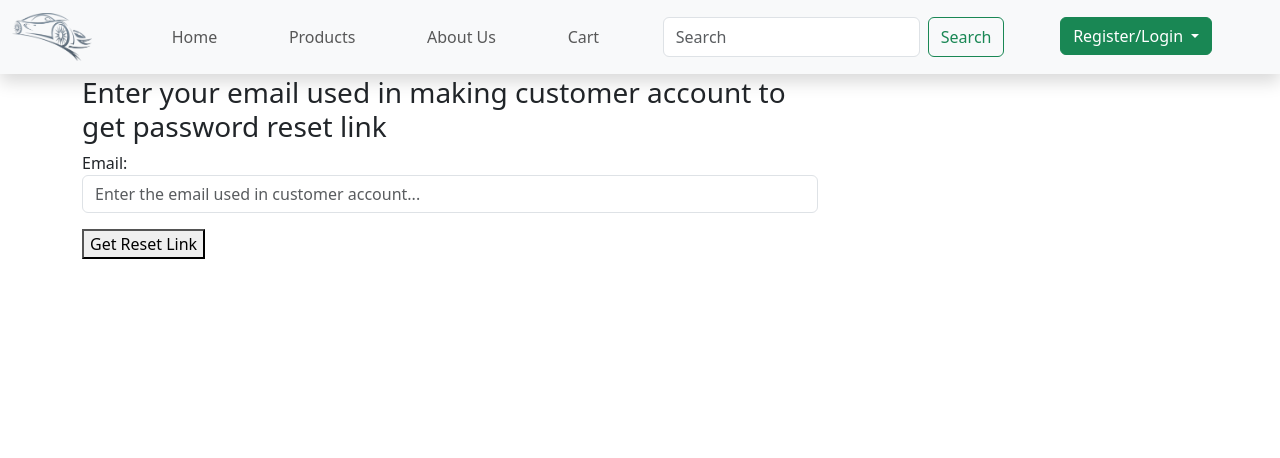
After one commit to Sachit0-0/FYP-ecommerce, a Django app: page /forgot-password/ in a window 1280 px wide. The commit adds this page. Shown: the top 458 px of the page. Run offline with Django 4.2, Linux system fonts and the light colour scheme; parts of the project's set-up code (start-up, migrations or seed data) failed here and were passed over.

Commit message:
chitika pareko

```diff
--- a/ecomproject/ecomapp/forms.py
+++ b/ecomproject/ecomapp/forms.py
@@ -88,3 +88,39 @@ class ReviewForm(forms.ModelForm):
             'rating': forms.RadioSelect,
             'text': forms.Textarea(attrs={'rows': 5}),
         }
+
+class PasswordForgotForm(forms.Form):
+    email = forms.CharField(widget=forms.EmailInput(attrs={
+        "class": "form-control",
+        "placeholder": "Enter the email used in customer account..."
+    }))
+
+    def clean_email(self):
+        e = self.cleaned_data.get("email")
+        if Customer.objects.filter(user__email=e).exists():
+            pass
+        else:
+            raise forms.ValidationError(
+                "Customer with this account does not exists..")
+        return e
+
+
+class PasswordResetForm(forms.Form):
+    new_password = forms.CharField(widget=forms.PasswordInput(attrs={
+        'class': 'form-control',
+        'autocomplete': 'new-password',
+        'placeholder': 'Enter New Password',
+    }), label="New Password")
+    confirm_new_password = forms.CharField(widget=forms.PasswordInput(attrs={
+        'class': 'form-control',
+        'autocomplete': 'new-password',
+        'placeholder': 'Confirm New Password',
+    }), label="Confirm New Password")
+
+    def clean_confirm_new_password(self):
+        new_password = self.cleaned_data.get("new_password")
+        confirm_new_password = self.cleaned_data.get("confirm_new_password")
+        if new_password != confirm_new_password:
+            raise forms.ValidationError(
+                "New Passwords did not match!")
+        return confirm_new_password
--- a/ecomproject/ecomapp/urls.py
+++ b/ecomproject/ecomapp/urls.py
@@ -12,7 +12,7 @@ urlpatterns = [
     path("about/", AboutView.as_view(), name="about"),
     path("contact-us/", ContactView.as_view(), name="contact"),
     path("all-products/", AllProductsView.as_view(), name="allproducts"),
-   path('product/<slug:slug>/', views.productdetail, name='productdetail'),
+   path('product/<slug:slug>/', productdetail, name='product_detail'),
 path('product/<slug:slug>/add_review/', views.add_review, name='add_review'),
 
 
@@ -33,7 +33,9 @@ path('product/<slug:slug>/add_review/', views.add_review, name='add_review'),
 
     path("search/", SearchView.as_view(), name="search"),
 
-
+    path("forgot-password/", PasswordForgotView.as_view(), name="passworforgot"),
+    path("password-reset/<email>/<token>/",
+         PasswordResetView.as_view(), name="passwordreset"),
    # Admin page haruu
 
     path("admin-login/", AdminLoginView.as_view(), name="adminlogin"),
--- a/ecomproject/ecomapp/views.py
+++ b/ecomproject/ecomapp/views.py
@@ -3,13 +3,26 @@ from django.views.generic import View, TemplateView, CreateView, FormView, Detai
 from django.contrib.auth import authenticate, login, logout
 from django.http import JsonResponse
 from .models import *
-from .forms import CheckoutForm, CustomerRegistrationForm, CustomerLoginForm, ProductForm
+from .forms import CheckoutForm, CustomerRegistrationForm, CustomerLoginForm, ProductForm, PasswordResetForm, PasswordForgotForm
 from django.urls import reverse_lazy, reverse
 from django.db.models import Q
 import requests
 from django.shortcuts import render, get_object_or_404
 from .forms import ReviewForm
 from django.contrib import messages
+from django.views.generic import View, TemplateView, CreateView, FormView, DetailView, ListView
+from django.contrib.auth import authenticate, login, logout
+from django.shortcuts import render, redirect
+from django.urls import reverse_lazy, reverse
+from django.core.paginator import Paginator
+from .utils import password_reset_token
+from django.core.mail import send_mail
+from django.http import JsonResponse
+from django.conf import settings
+from django.db.models import Q
+from .models import *
+from .forms import *
+import requests
 
 class EcomMixin(object):
     def dispatch(self, request, *args, **kwargs):
@@ -63,6 +76,9 @@ def productdetail(request, slug):
     product = get_object_or_404(Product, slug=slug)
     reviews = product.reviews.all()
 
+    # Get other products in the same category
+    other_products = Product.objects.filter(category=product.category).exclude(slug=slug)[:3]
+
     if request.method == 'POST':
         form = ReviewForm(request.POST)
         if form.is_valid():
@@ -74,7 +90,12 @@ def productdetail(request, slug):
     else:
         form = ReviewForm()
 
-    context = {'product': product, 'reviews': reviews, 'form': form}
+    context = {
+        'product': product,
+        'reviews': reviews,
+        'form': form,
+        'other_products': other_products,
+    }
     return render(request, 'productdetail.html', context)
 
 
@@ -99,7 +120,7 @@ def add_review(request, slug):
                 # create a new review
                 review.save()
             messages.success(request, 'Your review has been submitted successfully.')
-            return redirect('ecomapp:productdetail', slug=slug)
+            return redirect('ecomapp:product_detail', slug=slug)
     else:
         form = ReviewForm(instance=existing_review or None)
 
@@ -338,6 +359,58 @@ class CustomerOrderDetailView(DetailView):
         return super().dispatch(request, *args, **kwargs)
 
 
+class PasswordForgotView(FormView):
+    template_name = "forgotpassword.html"
+    form_class = PasswordForgotForm
+    success_url = "/forgot-password/?m=s"
+
+    def form_valid(self, form):
+        # get email from user
+        email = form.cleaned_data.get("email")
+        # get current host ip/domain
+        url = self.request.META['HTTP_HOST']
+        # get customer and then user
+        customer = Customer.objects.get(user__email=email)
+        user = customer.user
+        # send mail to the user with email
+        text_content = 'Please Click the link below to reset your password. '
+        html_content = url + "/password-reset/" + email + \
+            "/" + password_reset_token.make_token(user) + "/"
+        send_mail(
+            'Password Reset Link | Django Ecommerce',
+            text_content + html_content,
+            settings.EMAIL_HOST_USER,
+            [email],
+            fail_silently=False,
+        )
+        return super().form_valid(form)
+
+
+class PasswordResetView(FormView):
+    template_name = "passwordreset.html"
+    form_class = PasswordResetForm
+    success_url = "/login/"
+
+    def dispatch(self, request, *args, **kwargs):
+        email = self.kwargs.get("email")
+        user = User.objects.get(email=email)
+        token = self.kwargs.get("token")
+        if user is not None and password_reset_token.check_token(user, token):
+            pass
+        else:
+            return redirect(reverse("ecomapp:passworforgot") + "?m=e")
+
+        return super().dispatch(request, *args, **kwargs)
+
+    def form_valid(self, form):
+        password = form.cleaned_data['new_password']
+        email = self.kwargs.get("email")
+        user = User.objects.get(email=email)
+        user.set_password(password)
+        user.save()
+        return super().form_valid(form)
+
+
 
 class SearchView(TemplateView):
     template_name = "search.html"
--- a/ecomproject/static/css/style.css
+++ b/ecomproject/static/css/style.css
@@ -14,7 +14,12 @@ div > img {
 
 /* header */
 
-
+.truncate {
+  display: -webkit-box;
+  -webkit-line-clamp: 2; /* Limit to two lines */
+  -webkit-box-orient: vertical;
+  overflow: hidden;
+}
 
 .background-header {
   background-image: linear-gradient(
--- a/ecomproject/templates/adminpages/adminorderdetail.html
+++ b/ecomproject/templates/adminpages/adminorderdetail.html
@@ -30,7 +30,7 @@
                     <tr>
                         <td>{{forloop.counter}}</td>
                         <td><a target="_blank"
-                                href="{% url 'ecomapp:productdetail' cp.product.slug %}">{{cp.product.title}}({{cp.product.id}})</a>
+                                href="{% url 'ecomapp:product_detail' cp.product.slug %}">{{cp.product.title}}({{cp.product.id}})</a>
                         </td>
                         <td>{{cp.rate}}</td>
                         <td>{{cp.quantity}}</td>
--- a/ecomproject/templates/customerlogin.html
+++ b/ecomproject/templates/customerlogin.html
@@ -34,7 +34,8 @@
                 <li style="color: red;">{{error}}</li>
                 {% endif %}
             </form>
-            <p>Forgot Password?<br><a href="">Reset now.</a></p>
+
+            <p>Forgot Password?<a href="{% url 'ecomapp:passworforgot' %}">Reset now.</a></p>
             <p> or dont have account? <a href="{% url 'ecomapp:customerregistration' %}{% if request.GET.next %}?next={{request.GET.next}}{% endif %}">Register here</a></p>
         </div>
     </div>
--- a/ecomproject/templates/customerorderdetail.html
+++ b/ecomproject/templates/customerorderdetail.html
@@ -30,7 +30,7 @@
                     {% for cp in ord_obj.cart.cartproduct_set.all %}
                     <tr>
                         <td>{{forloop.counter}}</td>
-                        <td><a target="_blank" href="{% url 'ecomapp:productdetail' cp.product.slug %}">{{cp.product.title}}({{cp.product.id}})</a></td>
+                        <td><a target="_blank" href="{% url 'ecomapp:product_detail' cp.product.slug %}">{{cp.product.title}}({{cp.product.id}})</a></td>
                         <td>{{cp.rate}}</td>
                         <td>{{cp.quantity}}</td>
                         <td>{{cp.subtotal}}</td>
--- /dev/null
+++ b/ecomproject/templates/forgotpassword.html
@@ -0,0 +1,24 @@
+{% extends 'base.html' %}
+{% load static %}
+{% block title %}Login{% endblock title %}
+{% block body %}
+<div class="container">
+    <div class="row">
+        <div class="col-md-8">
+            {% if request.GET.m == "s" %}
+            <h3>Password reset link is sent to your email address. Please check your email immediately. </h3>
+            {% else %}
+            <h3>Enter your email used in making customer account to get password reset link</h3>
+            {% if request.GET.m == "e" %}
+            <h4 class="text-danger">Something went wrong, please enter your email again.</h4>
+            {% endif %}
+            <form action="" method="POST">
+                {% csrf_token %}
+                {{form.as_p}}
+                <button> Get Reset Link</button>
+            </form>
+            {% endif %}
+        </div>
+    </div>
+</div>
+{% endblock body%}
```
Also changed, not shown: ecomproject/ecomapp/utils.py (added, +12 -0 lines), ecomproject/ecomproject/settings.py (+14 -0 lines), ecomproject/templates/about.html (+18 -1 lines), ecomproject/templates/allproducts.html (+18 -22 lines), ecomproject/templates/home.html (+5 -5 lines), ecomproject/templates/mycart.html (+2 -6 lines), ecomproject/templates/passwordreset.html (added, +24 -0 lines), ecomproject/templates/productdetail.html (+47 -12 lines), ecomproject/templates/search.html (+10 -7 lines).
